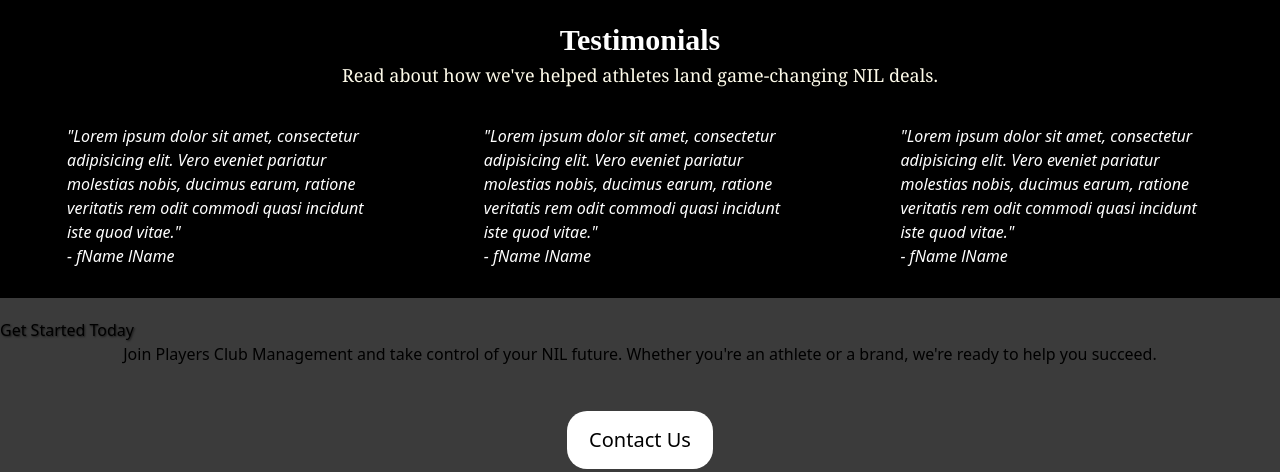
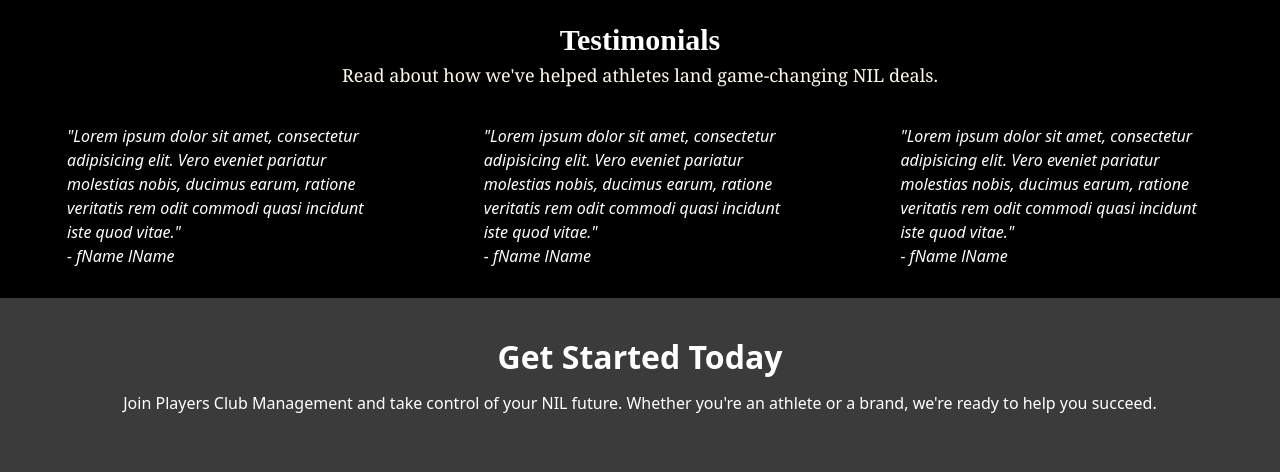
Before and after one commit to Chriscsu/CSC-131-Project-Team-4, a plain HTML site: page index.html in a window 1280 px wide. Shown: the part 2139-2611 px from the top of the page. Drawn offline with nearby package versions, Linux system fonts and the light colour scheme; a script that the page names is missing.

Commit message:
Get Started fixed

```diff
--- a/index.html
+++ b/index.html
@@ -149,10 +149,13 @@
     </main>
     <section id="home_feature_getStarted" class="main_column">
         <div class="main_text_container">              <!--Text Container-->
-            <h2>Get Started Today</h2>
-            <p>
+            <div class = get_started>
+                <span class="get_started_title">Get Started Today</span>
+                <p>
                 Join Players Club Management and take control of your NIL future. Whether you're an athlete or a brand, we're ready to help you succeed.
-            </p>
+                </p>
+            </div>
+
         </div>
         <div class="button_container">
             <a href="./Contact.html">
--- a/style.css
+++ b/style.css
@@ -562,7 +562,13 @@
     flex-direction: column;
     max-width: 1800px;
     margin: 0 auto;
-    padding: 60px 20px;
+    padding: 15px 20px;
+    color: white;
+}
+.get_started_title {
+    font-size: 2em;
+    font-weight: bold;
+    margin-bottom: 10px;
 }
 .btn_1 {
     background-color: white;
```
